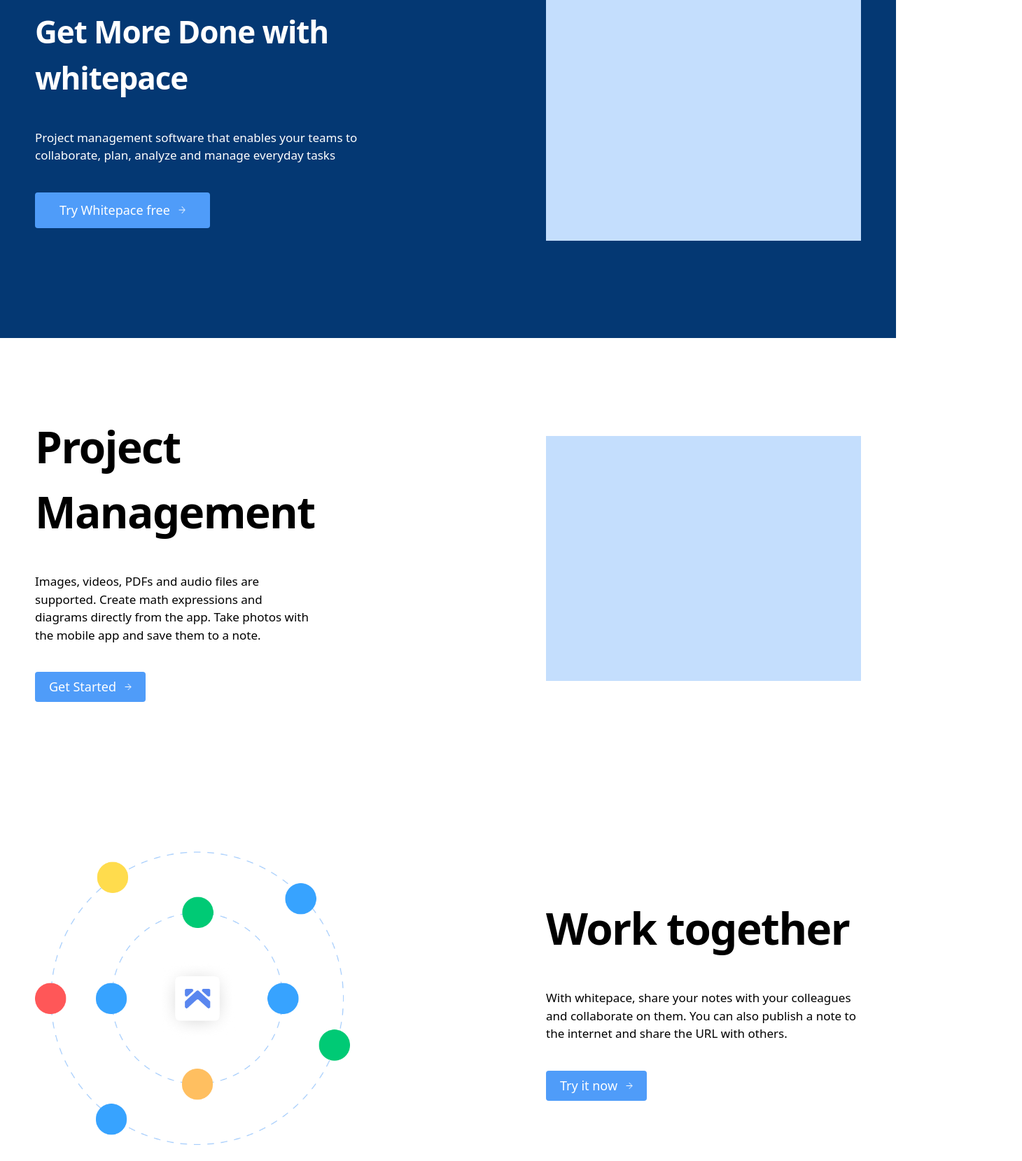
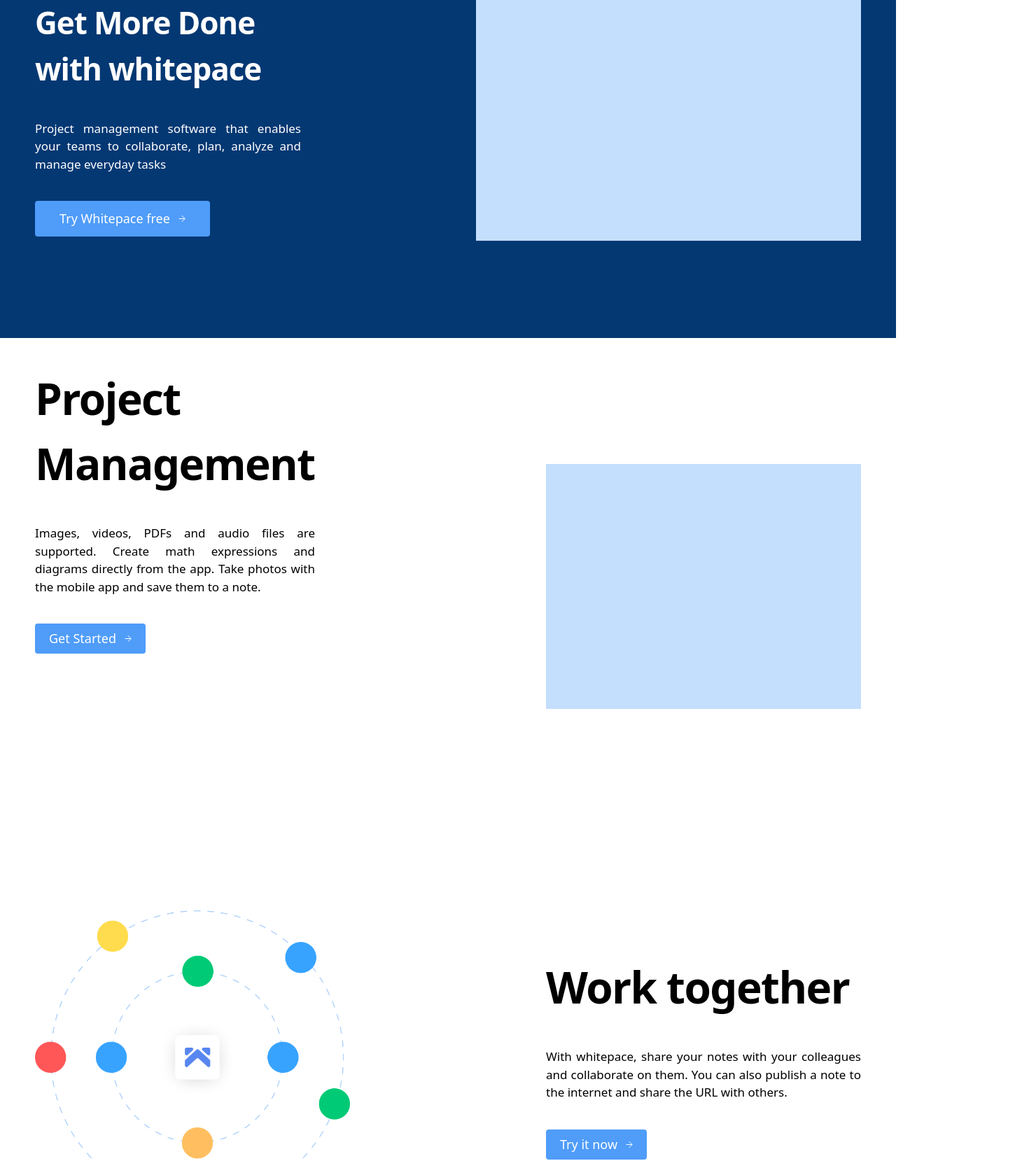
Before and after one commit to Uzair0011/WhiteSpace-Website-TailwindCSS, a Next.js app: page / in a window 1280 px wide. Shown: the part 240-1899 px from the top of the page at 70% size, 1460 px wide, since content can reach past the window. Built offline with nearby package versions, Linux system fonts and the light colour scheme.

Commit message:
Files Add

```diff
--- a/src/app/Components/customise.tsx
+++ b/src/app/Components/customise.tsx
@@ -2,22 +2,22 @@
 
 export default function Customise() {
   return (
-    <div className=" w-auto h-auto md:h-[729px]   px-[50px] block lg:flex text-black text-center py-5 items-center justify-between">
-      <section className="w-[95%] h-[400px]  md:w-[50%] md:h-[729px] flex justify-center items-center lg:w-[450px] lg:h-[629px] ">
+    <div className=" w-auto h-auto md:h-[729px]   px-[50px] block lg:flex text-black text-center py-5 items-center justify-between md:my-24">
+      <section className="w-[95%] h-[400px]  md:w-[50%]  flex justify-center items-center lg:w-[450px] lg:h-[629px] md:h-auto  ">
         <div className="w-[424px] h-[350px]  bg-[#C4DEFD]"></div>
       </section>
 
       <section className="w-auto  h-auto md:w-[50%] lg:h-[629px] content-center text-start  lg:w-[450px] ">
-        <div>
-          <h1 className="w-auto h-auto md:w-[450px]  text-[50px] md:text-[62px] pl-0 md:pl-10  font-bold  tracking-tight ">
+        <div className="">
+          <h1 className="w-auto h-auto md:w-[450px] text-center md:text-start text-[50px] md:text-[62px] pl-0 md:pl-0  font-bold  tracking-tight ">
             Customise it to your needs
           </h1>
-          <p className="h-auto w-auto md:w-[450px] text-[17px] py-10  pl-0 md:pl-10 ">
+          <p className="h-auto w-auto md:w-[450px] text-[17px] text-center py-10  pl-0 md:0 md:text-justify">
             Customise the app with plugins, custom themes and multiple text
             editors (Rich Text or Markdown). Or create your own scripts and
             plugins using the Extension API.
           </p>
-          <div className="pl-0 py-5 md:py-0 md:pl-10 justify-items-center md:justify-items-start ">
+          <div className="pl-0 py-5 md:py-0 md:pl-10 justify-items-center md:justify-items-start  ">
             <button className="w-[250px] text-[18px]  bg-[#4F9CF9] hover:bg-[#89a6c9] py-3 px-5 rounded flex items-center justify-center gap-3">
               <p> Let&rsquo;s Go</p>
 
--- a/src/app/Components/hero.tsx
+++ b/src/app/Components/hero.tsx
@@ -4,11 +4,11 @@
   return (
     <div>
       <div className="w-auto h-auto lg:h-[629px] text-center md:text-start overflow-hidden block md:flex-wrap md:h-auto m:h-[829px] md:w-[100%] bg-customBlue px-[50px]  md:flex flex-col lg:flex-row text-white  justify-between  ">
-        <section className="w-auto h-auto md:w-[50%] md:h-[450px] lg:w-[450px]   py-20 lg:h-[629px] content-center justify-items-center md:justify-items-start    ">
-          <h1 className="w-[250px]  lg:w-[450px] h-auto sm:w-[680px] text-[35px] sm:text-[50px] md:text-[44px] font-bold tracking-tight ">
+        <section className=" w-auto h-auto md:w-[50%] md:h-[450px] lg:w-[400px]   py-20 lg:h-[629px] content-center justify-items-center md:justify-items-start    ">
+          <h1 className="w-[250px]  lg:w-[400px] h-auto sm:w-[680px] text-[35px] sm:text-[50px] md:text-[44px] font-bold tracking-tight ">
             Get More Done with whitepace
           </h1>
-          <p className=" w-[250px]   md:w-[500px] text-[15px] md:text-[17px] py-10 ">
+          <p className=" w-[250px]   md:w-[380px] text-[15px] text-justify md:text-[17px] py-10 ">
             Project management software that enables your teams to collaborate,
             plan, analyze and manage everyday tasks
           </p>
@@ -18,7 +18,7 @@
           </button>
         </section>
 
-        <section className="w-[95%] h-[400px]  md:w-[50%] md:h-[829px] flex justify-center items-center lg:w-[450px] lg:h-[629px]">
+        <section className="w-[95%] h-[400px]  md:w-[50%] md:h-[829px] flex justify-center items-center lg:w-[550px] lg:h-[629px]  ">
           <div className="w-[824px] h-[350px]  bg-[#C4DEFD]"></div>
         </section>
       </div>
--- a/src/app/Components/navbar.tsx
+++ b/src/app/Components/navbar.tsx
@@ -29,7 +29,7 @@
           </div>
         </div>
 
-        <div className="hidden w-[590px] h-[60px] md:flex justify-between gap-20 items-center ">
+        <div className="hidden w-[500px] h-[60px] md:flex justify-between gap-20 items-center ">
           <ul className=" flex gap-6 text-white items-center">
             <li>Products</li>
             <li>Solutions</li>
--- a/src/app/Components/project.tsx
+++ b/src/app/Components/project.tsx
@@ -3,12 +3,12 @@
 export default function Project() {
   return (
     <div>
-      <div className=" overflow-hidden h-auto md:h-[629px] w-[100%] px-[50px] block lg:flex text-black justify-between">
-        <section className="w-auto h-auto md:w-[50%] lg:h-[629px] content-center lg:w-[450px] ">
+      <div className=" h-auto md:h-full w-[100%] px-[50px] block lg:flex text-black justify-between my-10">
+        <section className=" w-auto h-auto md:w-[50%] lg:h-full content-center lg:w-[450px] ">
           <h1 className="w-[680px] text-[42px] md:text-[62px] pt-11 md:pt-0 font-bold tracking-tight">
             Project <div>Management</div>
           </h1>
-          <p className="w-auto md:w-[400px]  text-[16px] md:text-[17px] py-10  ">
+          <p className="w-auto md:w-[400px]  text-[16px] md:text-[17px] py-10 text-justify ">
             Images, videos, PDFs and audio files are supported. Create math
             expressions and diagrams directly from the app. Take photos with the
             mobile app and save them to a note.
@@ -25,7 +25,7 @@
       </div>
 
       {/* 2 */}
-      <div className="w-auto h-auto md:h-[629px] md:w-[100%]  px-[50px] block lg:flex text-black justify-between">
+      <div className="overflow-hidden w-auto h-auto md:h-[629px] md:w-[100%]  px-[50px] block lg:flex text-black justify-between my-11">
         <section className="w-auto h-auto md:w-[50%] lg:h-[629px] content-center lg:w-[450px] pb-10 sm:pb-0 ">
           <Image src="/work.png" alt="arrow" width="510" height="661" />
         </section>
@@ -35,15 +35,17 @@
             <h1 className="w-auto md:w-[680px] text-[50px] md:text-[62px] font-bold tracking-tight">
               Work together
             </h1>
-            <p className="w-auto h-auto md:w-[450px] text-[17px] py-10  ">
+            <p className="w-auto h-auto md:w-[450px] text-[17px] py-10 text-justify ">
               With whitepace, share your notes with your colleagues and
               collaborate on them. You can also publish a note to the internet
               and share the URL with others.
             </p>
-            <button className="text-[18px] bg-[#4F9CF9] hover:bg-[#89a6c9] py-2 px-5 rounded flex items-center gap-3 text-white justify-center mb-5 sm:mb-0 ">
-              Try it now
-              <Image src="/arrow.png" alt="arrow" width="10" height="10" />
-            </button>
+            <div className="">
+              <button className="text-[18px] bg-[#4F9CF9] hover:bg-[#89a6c9] py-2 px-5 rounded flex items-center gap-3 text-white justify-center mb-5 sm:mb-0 ">
+                Try it now
+                <Image src="/arrow.png" alt="arrow" width="10" height="10" />
+              </button>
+            </div>
           </div>
         </section>
       </div>
--- a/src/app/Components/yourWork.tsx
+++ b/src/app/Components/yourWork.tsx
@@ -8,7 +8,7 @@
           <h1 className="text-[50px] md:text-[64px] font-bold tracking-tight text-center">
             Your work, everywhere you are
           </h1>
-          <p className="w-auto h-auto md:w-[1100px] text-[18px] py-10 text-center">
+          <p className="w-auto h-auto md:w-[1100px] text-[18px] py-10 text-center ">
             Access your notes from your computer, phone or tablet by
             synchronising with various services, including whitepace, Dropbox
             and OneDrive. The app is available on Windows, macOS, Linux, Android
```
Also changed, not shown: src/app/page.tsx (+8 -8 lines).
